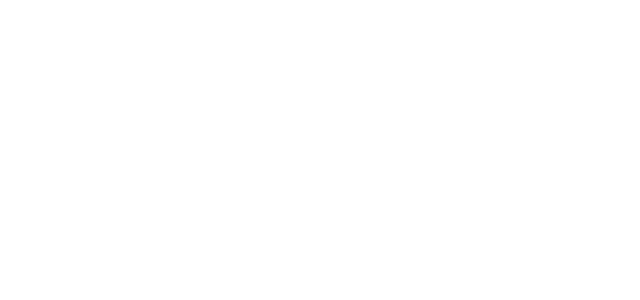
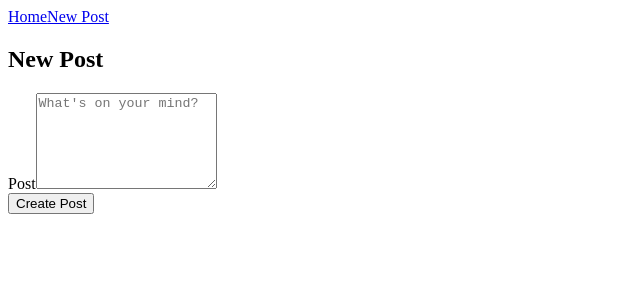
Before and after one commit to Noah-Gullo/musng, a React (Vite) app in the folder frontend/: page /posts/new in a window 1280 px wide. Before the commit this address had no page. Shown: the top 300 px of the page, without its empty margins (0-640 px from the left). Built offline with nearby package versions, Linux system fonts and the light colour scheme; the HTML template or start-up script is replaced by a standard one.

Commit message:
feat: add new posts

```diff
--- a/frontend/src/App.jsx
+++ b/frontend/src/App.jsx
@@ -3,6 +3,7 @@
 import Home from "./pages/Home";
 import Login from "./pages/Login";
 import Signup from "./pages/Signup";
+import NewPost from "./pages/NewPost";
 
 function App() {
   return (
@@ -10,6 +11,7 @@
       <Route path="/" element={<Home />} />
       <Route path="/login" element={<Login />} />
       <Route path="/signup" element={<Signup />} />
+      <Route path="/posts/new" element={<NewPost />} />
     </Routes>
   );
 }
--- /dev/null
+++ b/frontend/src/components/Navbar.jsx
@@ -0,0 +1,12 @@
+import { Link } from "react-router-dom";
+
+function Navbar() {
+  return (
+    <nav className="navbar">
+      <Link to="/">Home</Link>
+      <Link to="/posts/new">New Post</Link>
+    </nav>
+  );
+}
+
+export default Navbar;
--- a/frontend/src/pages/Home.jsx
+++ b/frontend/src/pages/Home.jsx
@@ -1,5 +1,6 @@
 import { useEffect, useState } from "react";
 import { Link } from "react-router-dom";
+import Navbar from "../components/Navbar"
 import Logout from "../components/Logout";
 
 function Home() {
@@ -81,6 +82,7 @@
         </section>
       ) : (
         <section className="feed">
+          <Navbar></Navbar>
           <h1>
             Welcome, {user.displayName || user.username}!
           </h1>
--- /dev/null
+++ b/frontend/src/pages/NewPost.jsx
@@ -0,0 +1,87 @@
+import { useState } from "react";
+import { Link, useNavigate } from "react-router-dom";
+import Navbar from "../components/Navbar"
+
+function NewPost() {
+  const navigate = useNavigate();
+
+  const [content, setContent] = useState("");
+  const [error, setError] = useState("");
+  const [submitting, setSubmitting] = useState(false);
+
+  async function handleSubmit(event) {
+    event.preventDefault();
+
+    if (!content.trim()) {
+      setError("Post cannot be empty");
+      return;
+    }
+
+    setSubmitting(true);
+    setError("");
+
+    try {
+      const response = await fetch(
+        "http://localhost:3000/api/posts",
+        {
+          method: "POST",
+          headers: {
+            "Content-Type": "application/json",
+          },
+          credentials: "include",
+          body: JSON.stringify({
+            content,
+          }),
+        }
+      );
+
+      const data = await response.json();
+
+      if (!response.ok) {
+        setError(data.message || "Could not create post");
+        return;
+      }
+
+      navigate("/");
+    } catch (error) {
+      console.error("Could not create post:", error);
+      setError("Could not connect to server");
+    } finally {
+      setSubmitting(false);
+    }
+  }
+
+  return (
+    <main className="new-post-page">
+      <Navbar></Navbar>
+      <section className="new-post-card">
+        <h1>New Post</h1>
+
+        <form onSubmit={handleSubmit}>
+          <div className="form-group">
+            <label htmlFor="content">Post</label>
+
+            <textarea
+              id="content"
+              value={content}
+              onChange={(event) =>
+                setContent(event.target.value)
+              }
+              placeholder="What's on your mind?"
+              rows="6"
+              required
+            />
+          </div>
+
+          {error && <p className="form-error">{error}</p>}
+
+          <button type="submit" disabled={submitting}>
+            {submitting ? "Posting..." : "Create Post"}
+          </button>
+        </form>
+      </section>
+    </main>
+  );
+}
+
+export default NewPost;
```
Also changed, not shown: 1 other file (tests, documents, lock files or other folders).
